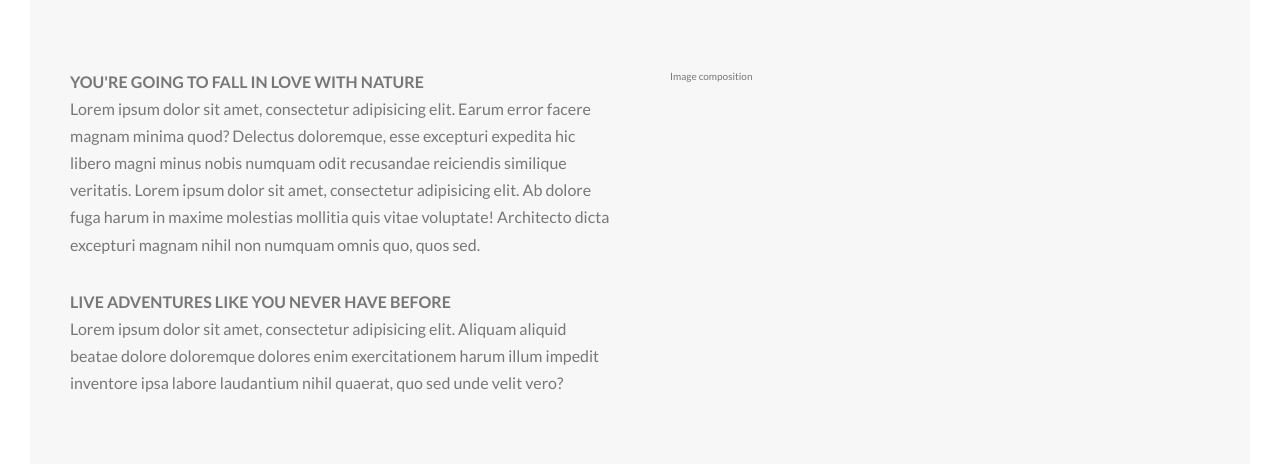
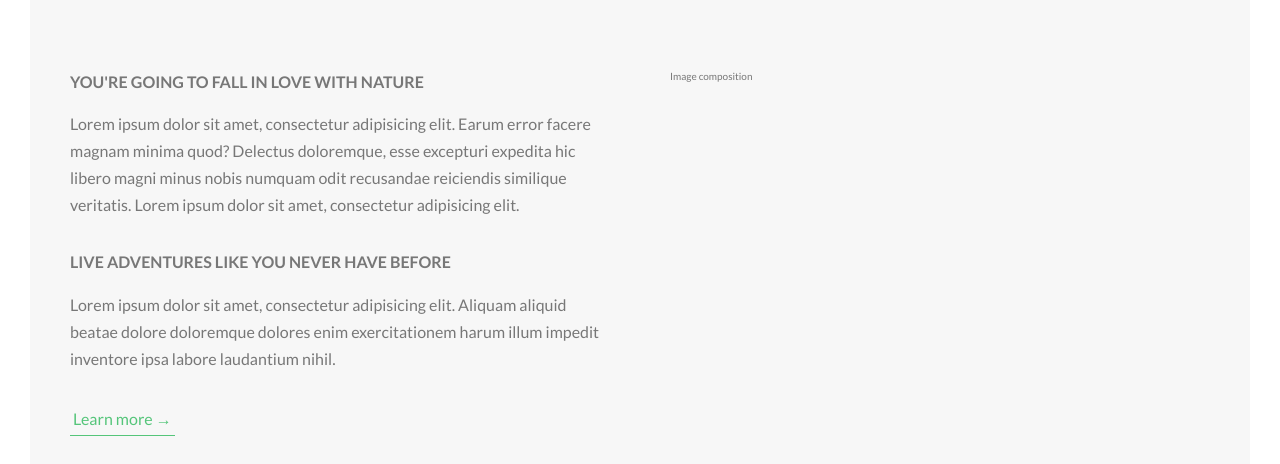
Before and after one commit to wbdana/adv-css-1-natours, a website: page index.html in a window 1280 px wide. Shown: the part 952-1416 px from the top of the page. Drawn offline with Linux system fonts and the light colour scheme.

Commit message:
Finish left hand grid content

```diff
--- a/index.html
+++ b/index.html
@@ -32,7 +32,7 @@
 
         <main>
             <section class="section-about">
-                <div class="u-center-text u-margin-bottom-8"> <!-- utility class -->
+                <div class="u-center-text u-margin-bottom-big"> <!-- utility class -->
                     <h2 class="heading-secondary">
                         Exciting tours for adventurous people
                     </h2>
@@ -40,22 +40,27 @@
 
                 <div class="row">
                     <div class="col-1-of-2">
-                        <h3 class="heading-tertiary">
+                        <h3 class="heading-tertiary u-margin-bottom-small">
                             You're going to fall in love with nature
                         </h3>
                         <p class="paragraph">
                             Lorem ipsum dolor sit amet, consectetur adipisicing elit. Earum error facere magnam
                             minima quod? Delectus doloremque, esse excepturi expedita hic libero magni minus nobis
-                            numquam odit recusandae reiciendis similique veritatis. Lorem ipsum dolor sit amet, consectetur adipisicing elit. Ab dolore fuga harum in maxime molestias mollitia quis vitae voluptate! Architecto dicta excepturi magnam nihil non numquam omnis quo, quos sed.
+                            numquam odit recusandae reiciendis similique veritatis. Lorem ipsum dolor sit amet,
+                            consectetur adipisicing elit.
                         </p>
 
-                        <h3 class="heading-tertiary">
+                        <h3 class="heading-tertiary u-margin-bottom-small">
                             Live adventures like you never have before
                         </h3>
                         <p class="paragraph">
-                            Lorem ipsum dolor sit amet, consectetur adipisicing elit. Aliquam aliquid beatae dolore doloremque dolores enim exercitationem harum illum impedit inventore ipsa labore laudantium nihil quaerat, quo sed unde velit vero?
+                            Lorem ipsum dolor sit amet, consectetur adipisicing elit. Aliquam aliquid beatae dolore
+                            doloremque dolores enim exercitationem harum illum impedit inventore ipsa labore laudantium nihil.
                         </p>
+
+                        <a href="#" class="btn-text">Learn more &rarr;</a>
                     </div>
+
                     <div class="col-1-of-2">
                         Image composition
                     </div>
--- a/sass/abstracts/_variables.scss
+++ b/sass/abstracts/_variables.scss
@@ -9,6 +9,9 @@ $color-grey-dark: #777;
 $color-white: #fff;
 $color-black: #000;
 
+// FONT
+$default-font-size: 1.6rem;
+
 // GRID
 $grid-width: 114rem;
 $gutter-vertical: 8rem;
--- a/sass/base/_typography.scss
+++ b/sass/base/_typography.scss
@@ -63,13 +63,13 @@ body {
 }
 
 .heading-tertiary {
-  font-size: 1.6rem;
+  font-size: $default-font-size;
   font-weight: 700;
   text-transform: uppercase;
 }
 
 .paragraph {
-  font-size: 1.6rem;
+  font-size: $default-font-size;
 
   &:not(:last-child) { // all but last child
     margin-bottom: 3rem;
--- a/sass/base/_utilities.scss
+++ b/sass/base/_utilities.scss
@@ -1,2 +1,4 @@
 .u-center-text { text-align: center; } // should work on inline-block children
-.u-margin-bottom-8 { margin-bottom: 8rem; }
+.u-margin-bottom-big { margin-bottom: 8rem; }
+.u-margin-bottom-medium { margin-bottom: 4rem; }
+.u-margin-bottom-small { margin-bottom: 1.5rem; }
--- a/sass/components/_button.scss
+++ b/sass/components/_button.scss
@@ -12,7 +12,7 @@
 
     transition: all .2s; /* ***** animate all properties in shorthand */
     position: relative; /* to specify ::after parent as .btn:visited */
-    font-size: 1.6rem;
+    font-size: $default-font-size;
   }
 
   &:hover {
@@ -58,3 +58,28 @@
     animation-fill-mode: backwards; /* automatically applies 0% animation styles before animation starts; prevents displaying element before animation is triggered */
   }
 }
+
+.btn-text {
+  &:link,
+  &:visited {
+    font-size: $default-font-size;
+    color: $color-primary;
+    display: inline-block; // allows box model properties, e.g. padding, margin
+    text-decoration: none; // provide our own underline with border-bottom;
+    border-bottom: 1px solid $color-primary;
+    padding: 3px;
+    transition: all .2s;
+  }
+
+  &:hover {
+    background-color: $color-primary;
+    color: $color-white;
+    box-shadow: 0 1rem 2rem rgba($color-black, .15); // x direction, y direction, blur, color (with opacity)
+    transform: translateY(-2px); // move up when hovered over
+  }
+
+  &:active {
+    box-shadow: 0 .5rem 1rem rgba($color-black, .15);
+    transform: translateY(-2px);
+  }
+}
```
Also changed, not shown: css/style.css.
